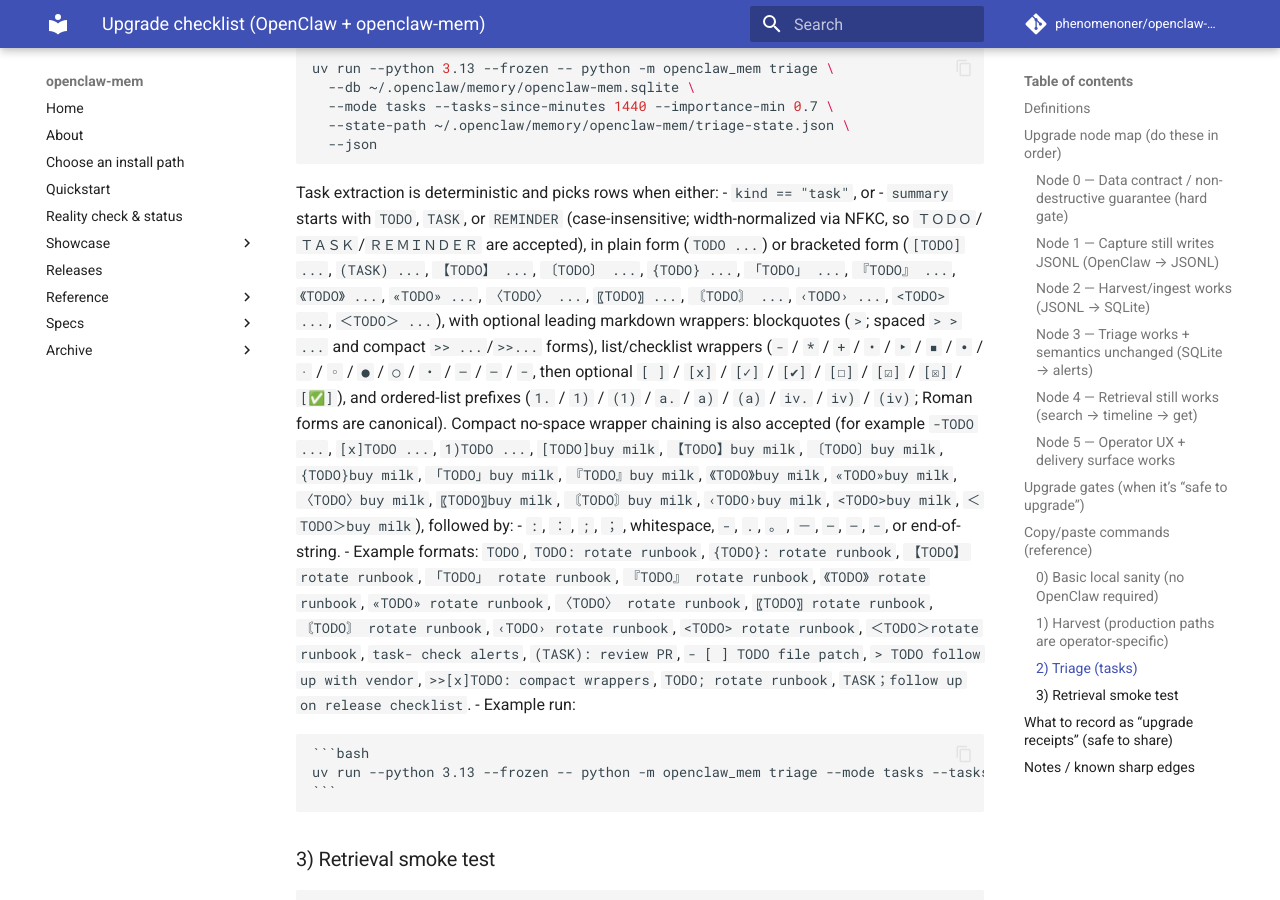
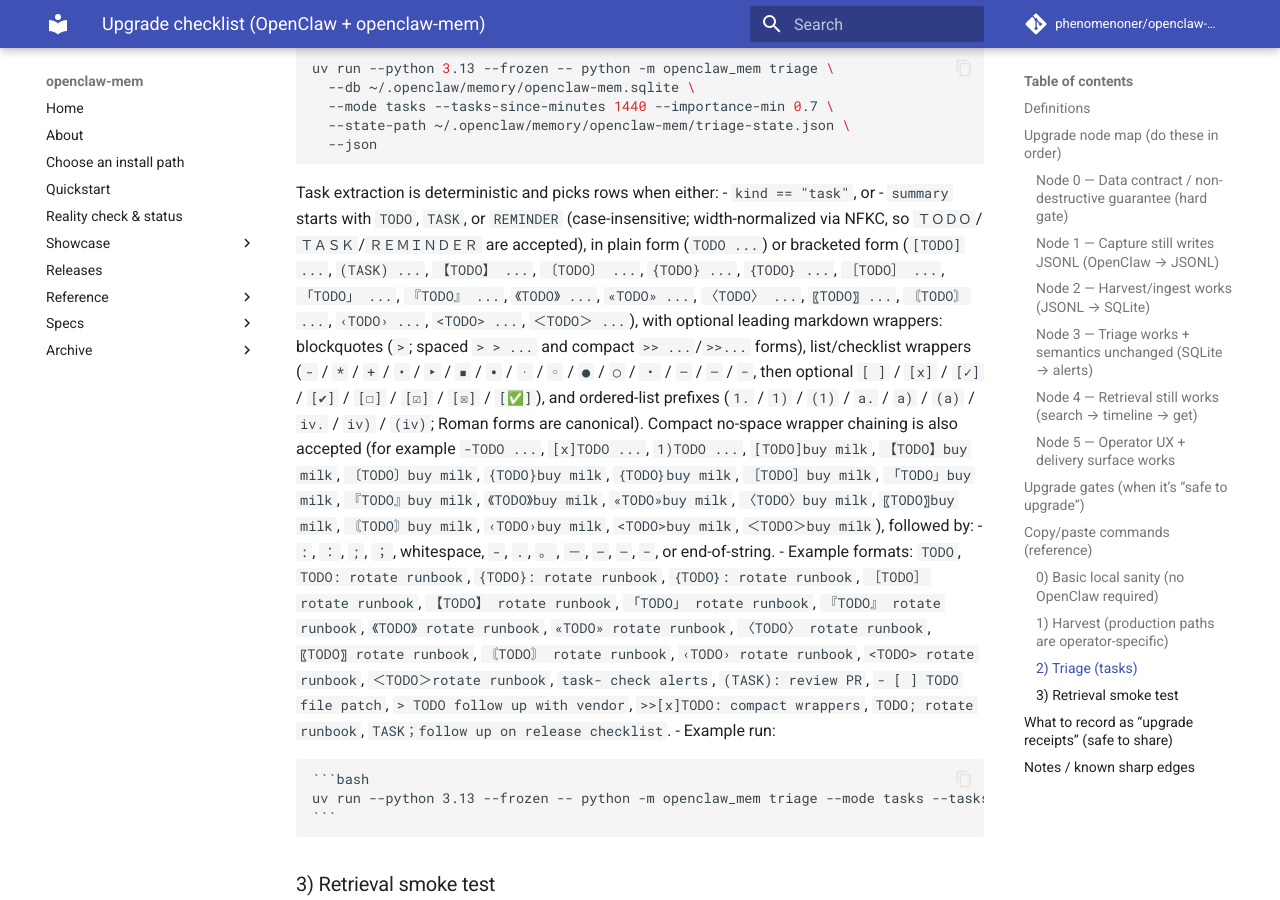
Before and after one commit to phenomenoner/openclaw-mem, an MkDocs documentation site: the page built from docs/upgrade-checklist.md, in a window 1280 px wide and 900 px high, scrolled down 2724 px. Built offline with MkDocs 1.6.1 and Material for MkDocs 9.7.7, drawn with Linux system fonts in a browser that asks for light colours; comment, search, counter and statistics services are not loaded.

Commit message:
docs: add full-width task marker examples to triage guides

````diff
--- a/docs/upgrade-checklist.md
+++ b/docs/upgrade-checklist.md
@@ -123,9 +123,9 @@
 
 Task extraction is deterministic and picks rows when either:
 - `kind == "task"`, or
-- `summary` starts with `TODO`, `TASK`, or `REMINDER` (case-insensitive; width-normalized via NFKC, so `ＴＯＤＯ`/`ＴＡＳＫ`/`ＲＥＭＩＮＤＥＲ` are accepted), in plain form (`TODO ...`) or bracketed form (`[TODO] ...`, `(TASK) ...`, `【TODO】 ...`, `〔TODO〕 ...`, `{TODO} ...`, `「TODO」 ...`, `『TODO』 ...`, `《TODO》 ...`, `«TODO» ...`, `〈TODO〉 ...`, `〖TODO〗 ...`, `〘TODO〙 ...`, `‹TODO› ...`, `<TODO> ...`, `＜TODO＞ ...`), with optional leading markdown wrappers: blockquotes (`>`; spaced `> > ...` and compact `>> ...`/`>>...` forms), list/checklist wrappers (`-` / `*` / `+` / `•` / `‣` / `▪` / `∙` / `·` / `◦` / `●` / `○` / `・` / `–` / `—` / `−`, then optional `[ ]` / `[x]` / `[✓]` / `[✔]` / `[☐]` / `[☑]` / `[☒]` / `[✅]`), and ordered-list prefixes (`1.` / `1)` / `(1)` / `a.` / `a)` / `(a)` / `iv.` / `iv)` / `(iv)`; Roman forms are canonical). Compact no-space wrapper chaining is also accepted (for example `-TODO ...`, `[x]TODO ...`, `1)TODO ...`, `[TODO]buy milk`, `【TODO】buy milk`, `〔TODO〕buy milk`, `{TODO}buy milk`, `「TODO」buy milk`, `『TODO』buy milk`, `《TODO》buy milk`, `«TODO»buy milk`, `〈TODO〉buy milk`, `〖TODO〗buy milk`, `〘TODO〙buy milk`, `‹TODO›buy milk`, `<TODO>buy milk`, `＜TODO＞buy milk`), followed by:
+- `summary` starts with `TODO`, `TASK`, or `REMINDER` (case-insensitive; width-normalized via NFKC, so `ＴＯＤＯ`/`ＴＡＳＫ`/`ＲＥＭＩＮＤＥＲ` are accepted), in plain form (`TODO ...`) or bracketed form (`[TODO] ...`, `(TASK) ...`, `【TODO】 ...`, `〔TODO〕 ...`, `{TODO} ...`, `｛TODO｝ ...`, `［TODO］ ...`, `「TODO」 ...`, `『TODO』 ...`, `《TODO》 ...`, `«TODO» ...`, `〈TODO〉 ...`, `〖TODO〗 ...`, `〘TODO〙 ...`, `‹TODO› ...`, `<TODO> ...`, `＜TODO＞ ...`), with optional leading markdown wrappers: blockquotes (`>`; spaced `> > ...` and compact `>> ...`/`>>...` forms), list/checklist wrappers (`-` / `*` / `+` / `•` / `‣` / `▪` / `∙` / `·` / `◦` / `●` / `○` / `・` / `–` / `—` / `−`, then optional `[ ]` / `[x]` / `[✓]` / `[✔]` / `[☐]` / `[☑]` / `[☒]` / `[✅]`), and ordered-list prefixes (`1.` / `1)` / `(1)` / `a.` / `a)` / `(a)` / `iv.` / `iv)` / `(iv)`; Roman forms are canonical). Compact no-space wrapper chaining is also accepted (for example `-TODO ...`, `[x]TODO ...`, `1)TODO ...`, `[TODO]buy milk`, `【TODO】buy milk`, `〔TODO〕buy milk`, `{TODO}buy milk`, `｛TODO｝buy milk`, `［TODO］buy milk`, `「TODO」buy milk`, `『TODO』buy milk`, `《TODO》buy milk`, `«TODO»buy milk`, `〈TODO〉buy milk`, `〖TODO〗buy milk`, `〘TODO〙buy milk`, `‹TODO›buy milk`, `<TODO>buy milk`, `＜TODO＞buy milk`), followed by:
   - `:`, `：`, `;`, `；`, whitespace, `-`, `.`, `。`, `－`, `–`, `—`, `−`, or end-of-string.
-  - Example formats: `TODO`, `TODO: rotate runbook`, `{TODO}: rotate runbook`, `【TODO】 rotate runbook`, `「TODO」 rotate runbook`, `『TODO』 rotate runbook`, `《TODO》 rotate runbook`, `«TODO» rotate runbook`, `〈TODO〉 rotate runbook`, `〖TODO〗 rotate runbook`, `〘TODO〙 rotate runbook`, `‹TODO› rotate runbook`, `<TODO> rotate runbook`, `＜TODO＞rotate runbook`, `task- check alerts`, `(TASK): review PR`, `- [ ] TODO file patch`, `> TODO follow up with vendor`, `>>[x]TODO: compact wrappers`, `TODO; rotate runbook`, `TASK；follow up on release checklist`.
+  - Example formats: `TODO`, `TODO: rotate runbook`, `{TODO}: rotate runbook`, `｛TODO｝: rotate runbook`, `［TODO］ rotate runbook`, `【TODO】 rotate runbook`, `「TODO」 rotate runbook`, `『TODO』 rotate runbook`, `《TODO》 rotate runbook`, `«TODO» rotate runbook`, `〈TODO〉 rotate runbook`, `〖TODO〗 rotate runbook`, `〘TODO〙 rotate runbook`, `‹TODO› rotate runbook`, `<TODO> rotate runbook`, `＜TODO＞rotate runbook`, `task- check alerts`, `(TASK): review PR`, `- [ ] TODO file patch`, `> TODO follow up with vendor`, `>>[x]TODO: compact wrappers`, `TODO; rotate runbook`, `TASK；follow up on release checklist`.
   - Example run:
 
     ```bash
````
Also changed, not shown: CHANGELOG.md (+2 -0 lines), QUICKSTART.md (+2 -2 lines).
